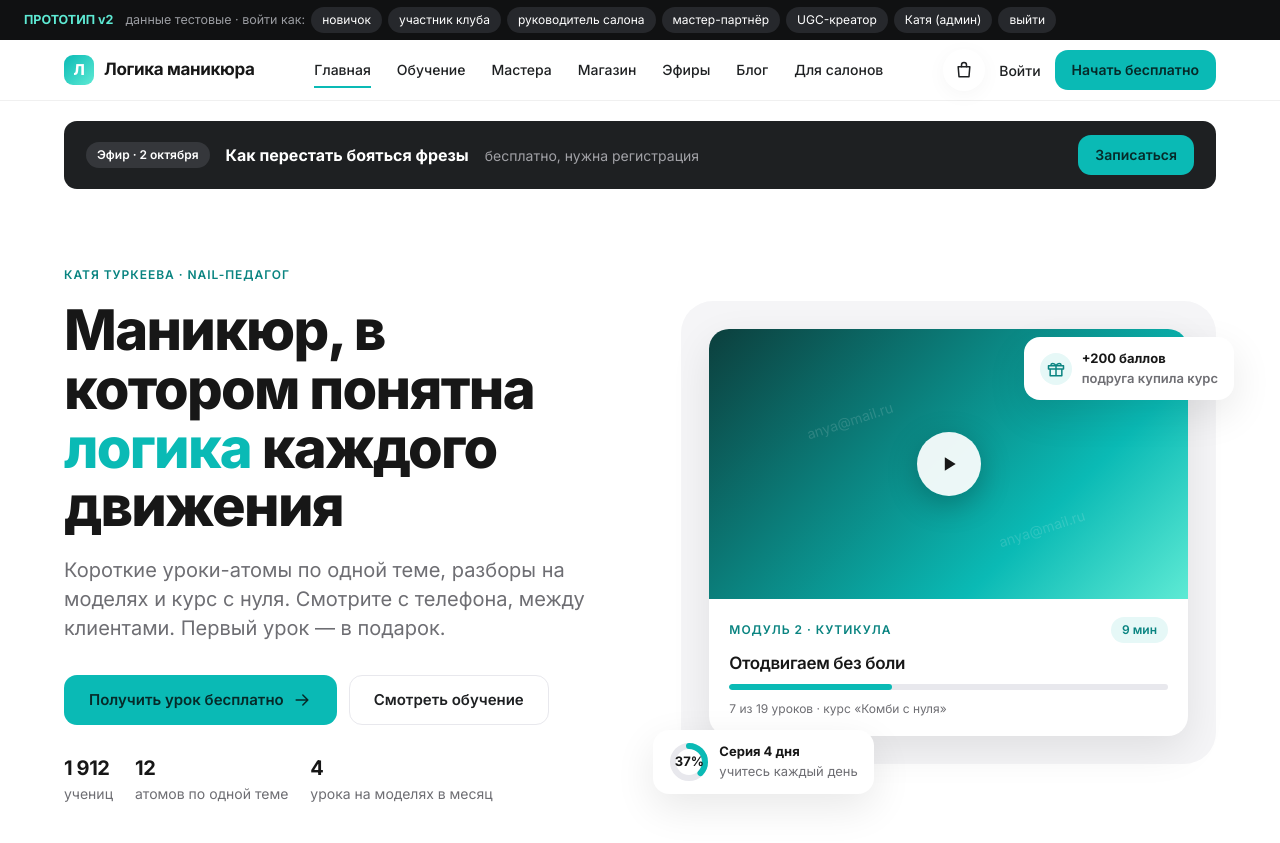
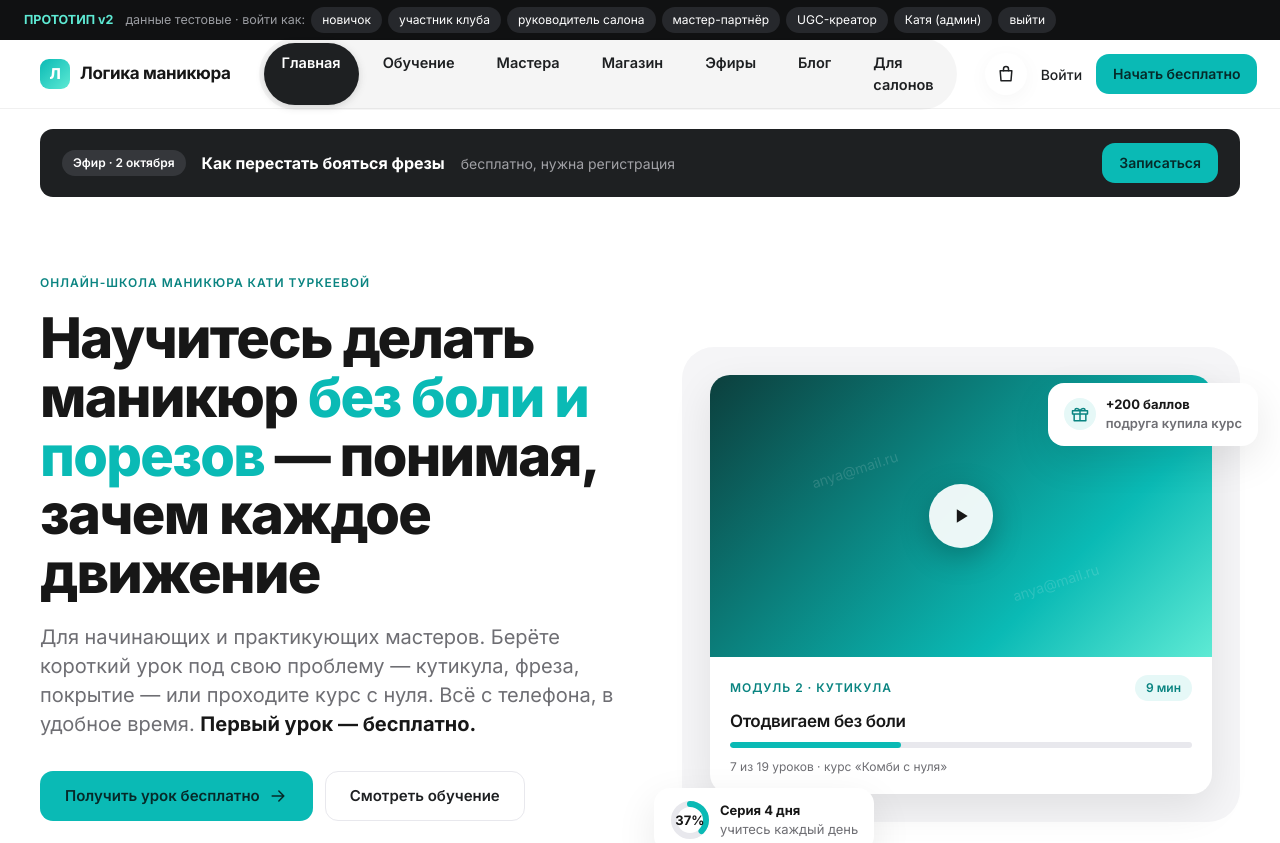
Before and after one commit to elijah3737/logika-manikyura, a plain HTML site: page index.html in a window 1280 px wide. Shown: the top 843 px of the page. Drawn offline with Linux system fonts and the light colour scheme.

Commit message:
Главная: шире поля, меню-кнопки, понятный первый экран, без магазина и карточек мастеров
Co-Authored-By: Claude Opus 5.5 <noreply@anthropic.com>

```diff
--- a/index.html
+++ b/index.html
@@ -21,7 +21,7 @@ svg.i{width:20px;height:20px;fill:none;stroke:currentColor;stroke-width:1.8;stro
 .card{background:#fff;border-radius:var(--r);padding:26px;box-shadow:var(--sh)}
 .hov{cursor:pointer;transition:.2s}.hov:hover{box-shadow:var(--sh2);transform:translateY(-3px)}
 .dark{background:var(--ch);color:#fff}.dark .mut{color:#a1a1a6}.dark a.lnk{color:#fff}
-.wrap{max-width:1200px;margin:auto;padding:0 24px}
+.wrap{max-width:1440px;margin:auto;padding:0 40px}
 .sec{padding:80px 0}.sec.g{background:var(--bg2)}.sec h2{margin-bottom:8px}.sec .lead{color:var(--mut);font-size:18px;margin-bottom:36px}
 .shead{display:flex;justify-content:space-between;align-items:flex-end;gap:16px;margin-bottom:28px;flex-wrap:wrap}.shead .lead{margin:0}
 .grid{display:grid;grid-template-columns:repeat(auto-fill,minmax(260px,1fr));gap:20px}.grid.c3{grid-template-columns:repeat(3,1fr)}.grid.c4{grid-template-columns:repeat(4,1fr)}.grid.c2{grid-template-columns:repeat(2,1fr)}
@@ -31,9 +31,9 @@ svg.i{width:20px;height:20px;fill:none;stroke:currentColor;stroke-width:1.8;stro
 /* шапка сайта */
 .demo{background:#101112;color:#9a9ca1;font-size:12.5px;padding:7px 24px;display:flex;gap:6px;flex-wrap:wrap;align-items:center}.demo b{color:var(--tq);margin-right:6px}.demo button{background:#26282c;color:#fff;border-radius:999px;padding:4px 11px;font-size:12px}.demo button:hover{background:var(--tf);color:#062a29}
 .hdr{position:sticky;top:0;z-index:40;background:rgba(255,255,255,.78);backdrop-filter:saturate(180%) blur(20px);-webkit-backdrop-filter:saturate(180%) blur(20px);border-bottom:1px solid rgba(0,0,0,.06)}
-.hin{display:flex;align-items:center;gap:32px;height:60px}
+.hin{display:flex;align-items:center;gap:28px;height:68px}
 .logo{display:flex;align-items:center;gap:10px;font-weight:700;font-size:17px;color:var(--ink);letter-spacing:-.02em;white-space:nowrap}.logo i{width:30px;height:30px;border-radius:9px;background:linear-gradient(135deg,var(--tf),var(--tq));display:grid;place-items:center;color:#fff;font-style:normal;font-weight:800;font-size:15px}
-.nav{display:flex;gap:26px;flex:1;justify-content:center}.nav a{color:var(--ch);font-size:14px;font-weight:500;padding:6px 0;border-bottom:2px solid transparent}.nav a.on{border-color:var(--tf)}.nav a:hover{color:var(--tfd)}
+.nav{display:flex;gap:6px;flex:1;justify-content:center;background:rgba(0,0,0,.04);border-radius:999px;padding:5px;max-width:max-content;margin:0 auto}.nav a{color:var(--ch);font-size:14.5px;font-weight:600;padding:9px 18px;border-radius:999px;transition:background .15s,color .15s,box-shadow .15s;cursor:pointer}.nav a:hover{background:#fff;color:var(--tfd);box-shadow:0 1px 3px rgba(0,0,0,.08)}.nav a.on{background:var(--ch);color:#fff;box-shadow:0 2px 8px rgba(0,0,0,.15)}
 .hr{display:flex;gap:14px;align-items:center;margin-left:auto}
 /* главная сайта */
 .promo{margin:20px auto 0;border-radius:var(--rm);padding:14px 22px;display:flex;align-items:center;gap:16px;flex-wrap:wrap}.promo .pill{background:#35373b;color:#fff}.promo .btn{margin-left:auto}
@@ -233,13 +233,13 @@ document.addEventListener("click",e=>{if(!e.target.closest(".srch")){const s=doc
 /* ---------- сайт ---------- */
 const R={};
 R[""]=()=>`<div class="wrap"><div class="promo dark"><span class="pill">Эфир · 2 октября</span><b>Как перестать бояться фрезы</b><span class="mut sm">бесплатно, нужна регистрация</span><a class="btn s" onclick="go('#/events')">Записаться</a></div>
-<div class="hero"><div><span class="kick">Катя Туркеева · nail-педагог</span><h1>Маникюр, в котором понятна <em>логика</em> каждого движения</h1><p class="lead">Короткие уроки-атомы по одной теме, разборы на моделях и курс с нуля. Смотрите с телефона, между клиентами. Первый урок — в подарок.</p><div class="cta"><a class="btn" onclick="go('${S.role?"#/lk":"#/register"}')">${S.role?"В кабинет":"Получить урок бесплатно"} ${ic("arrow")}</a><a class="btn o" onclick="go('#/catalog')">Смотреть обучение</a></div><div class="trust"><span><b>1 912</b>учениц</span><span><b>12</b>атомов по одной теме</span><span><b>4</b>урока на моделях в месяц</span></div></div>
+<div class="hero"><div><span class="kick">Онлайн-школа маникюра Кати Туркеевой</span><h1>Научитесь делать маникюр <em>без боли и порезов</em> — понимая, зачем каждое движение</h1><p class="lead">Для начинающих и практикующих мастеров. Берёте короткий урок под свою проблему — кутикула, фреза, покрытие — или проходите курс с нуля. Всё с телефона, в удобное время. <b style="color:var(--ink)">Первый урок — бесплатно.</b></p><div class="cta"><a class="btn" onclick="go('${S.role?"#/lk":"#/register"}')">${S.role?"В кабинет":"Получить урок бесплатно"} ${ic("arrow")}</a><a class="btn o" onclick="go('#/catalog')">Смотреть обучение</a></div><div class="trust"><span><b>1 912</b>учениц</span><span><b>12</b>атомов по одной теме</span><span><b>4</b>урока на моделях в месяц</span></div></div>
 <div class="mock"><div class="pl"><div class="v"><div class="play">${ic("play",1)}</div><span class="wm" style="left:20%;top:30%">anya@mail.ru</span><span class="wm" style="left:60%;top:70%">anya@mail.ru</span></div><div class="pb"><div style="display:flex;justify-content:space-between;align-items:center"><span class="kick">Модуль 2 · Кутикула</span><span class="pill t">9 мин</span></div><h3 style="font-size:17px">Отодвигаем без боли</h3>${bar(7,19)}<span class="xs mut">7 из 19 уроков · курс «Комби с нуля»</span></div></div><div class="float a">${ring(37,40)}<span><b>Серия 4 дня</b><br><span class="mut">учитесь каждый день</span></span></div><div class="float b"><span class="ico" style="width:32px;height:32px;box-shadow:none;background:var(--tint);color:var(--tfd)">${ic("gift")}</span><span><b>+200 баллов</b><br><span class="mut">подруга купила курс</span></span></div></div></div>
 <div class="tiles">${[["bolt","Атомы","Один вопрос — один урок на 6–15 минут. 99–199 ₽ или в подписке."],["play","Уроки на моделях","Вся работа целиком, 40 минут, каждый месяц четыре новых."],["book","Курс с нуля","6 модулей от постановки руки до модели за 1,5 часа."],["bld","Для салонов","Подписка на команду и прогресс каждого мастера у руководителя."]].map(t=>`<div class="tile"><span class="ic">${ic(t[0])}</span><h4>${t[1]}</h4><p class="sm mut">${t[2]}</p></div>`).join("")}</div></div>
 <section class="sec"><div class="wrap"><div class="shead"><div><h2>Как устроено обучение</h2><p class="lead">Три уровня — от одного вопроса до полного курса</p></div></div><div class="steps">${[["1","Читаете статью или смотрите бесплатный разбор","Отвечаем на вопросы, которые мастера задают поисковику. Без регистрации."],["2","Берёте атом по своей проблеме","Узкая тема, 10 минут, крупный план. Первый — в подарок за регистрацию."],["3","Подписка или курс","Все атомы, четыре урока на моделях в месяц, записи эфиров. Отмена в один клик."]].map((s,i)=>`<div class="step ${i==1?"t":""}"><div class="n">${s[0]}</div><h3 style="margin-bottom:8px">${s[1]}</h3><p class="sm mut">${s[2]}</p></div>`).join("")}</div></div></section>
 <section class="sec g"><div class="wrap"><div class="shead"><div><h2>Атомы — по 99–199 ₽</h2><p class="lead">Один урок закрывает один вопрос</p></div><a class="btn o s" onclick="S.ui.ct='Атомы';save();go('#/catalog')">Все 12 атомов ${ic("arrow")}</a></div><div class="grid c4">${["a1","a2","a3","a7"].map(i=>card(P[i])).join("")}</div></div></section>
-<section class="sec"><div class="wrap"><div class="shead"><div><h2>Мастера платформы</h2><p class="lead">Выберите, у кого учиться. Рейтинг — по оценкам учеников</p></div><a class="btn o s" onclick="go('#/masters')">Все мастера ${ic("arrow")}</a></div><div class="grid c4">${MASTERS.map(mCard).join("")}</div><h3 style="margin:36px 0 16px">Курсы и атомы других мастеров</h3><div class="grid c4">${["al2","vk1","sn1","al1"].map(i=>card(P[i])).join("")}</div></div></section>
-<section class="sec g"><div class="wrap"><div class="shead"><div><h2>Магазин</h2><p class="lead">То, чем работают в уроках. Доставка с трек-номером в кабинете</p></div><a class="btn o s" onclick="go('#/shop')">В магазин ${ic("arrow")}</a></div><div class="grid c4">${["kit1","g1","g4","g6"].map(i=>goodCard(GD(i))).join("")}</div></div></section>
+<section class="sec"><div class="wrap"><div class="shead"><div><h2>Курсы и атомы других мастеров</h2><p class="lead">Проверенные мастера платформы. Рейтинг — по оценкам учеников</p></div><a class="btn o s" onclick="go('#/masters')">Все мастера ${ic("arrow")}</a></div><div class="grid c4">${["al2","vk1","sn1","al1"].map(i=>card(P[i])).join("")}</div></div></section>
+
 <section class="sec"><div class="wrap"><div class="subban dark"><div><span class="kick" style="color:var(--tq)">Подписка</span><h2 style="margin-top:10px">Всё обучение за одну оплату в месяц</h2><ul>${["Все 12 атомов и новые по мере выхода","4 урока на моделях каждый месяц","Записи всех эфиров и разборов","Отмена в один клик, без звонков"].map(x=>`<li>${ic("check")}${x}</li>`).join("")}</ul></div><div style="display:flex;flex-direction:column;gap:12px"><div class="card" style="color:var(--ink)"><span class="kick">Подписка</span><div class="price" style="font-size:36px;margin:8px 0">X ₽<span class="mut" style="font-size:16px;font-weight:400"> / мес</span></div><p class="sm mut" style="margin-bottom:16px">Первые 7 дней — бесплатно при регистрации</p><a class="btn w" onclick="go('#/p/sub')">Подробнее о подписке</a></div><div class="card hov" style="color:var(--ink);padding:18px 22px;display:flex;justify-content:space-between;align-items:center" onclick="go('#/p/kombi')"><div><span class="kick">Курс</span><h4>Комби-маникюр с нуля</h4></div>${ic("chev")}</div></div></div></div></section>
 <section class="sec g"><div class="wrap"><div class="shead"><div><h2>Статьи</h2><p class="lead">Отвечаем на вопросы, которые мастера задают поисковику</p></div><a class="btn o s" onclick="go('#/articles')">Все статьи ${ic("arrow")}</a></div><div class="grid c3">${ARTS.slice(0,3).map(artCard).join("")}</div></div></section>
 <section class="sec"><div class="wrap"><div class="shead"><div><h2>Ближайшие эфиры</h2><p class="lead">Бесплатно по регистрации, записи уходят в подписку</p></div></div><div style="display:grid;gap:12px">${EVENTS.slice(0,2).map(evRow).join("")}</div></div></section>
```
